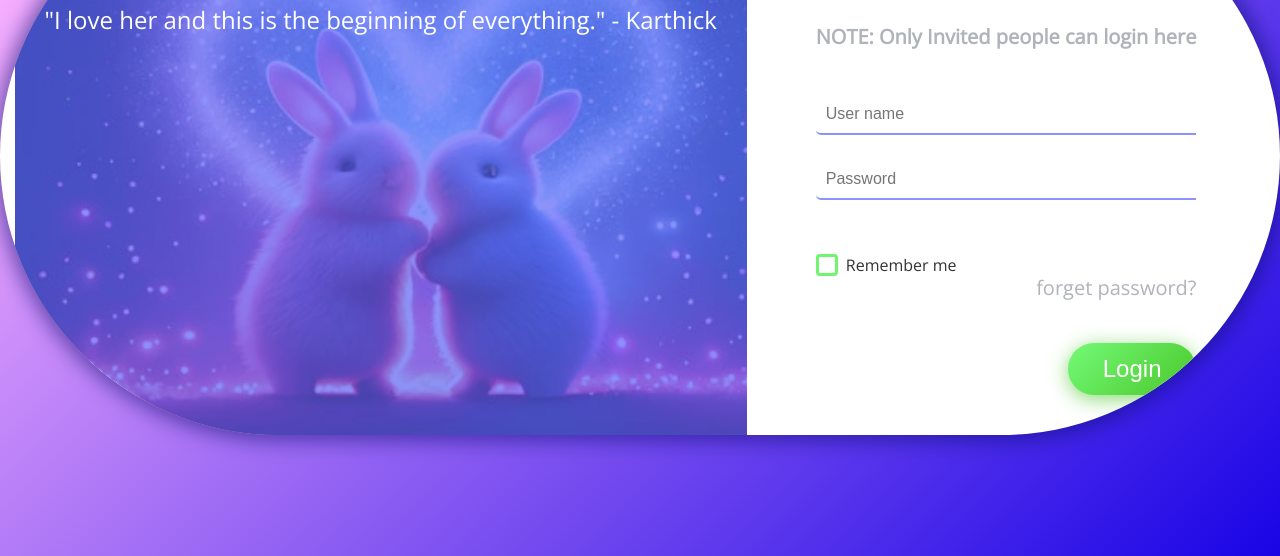
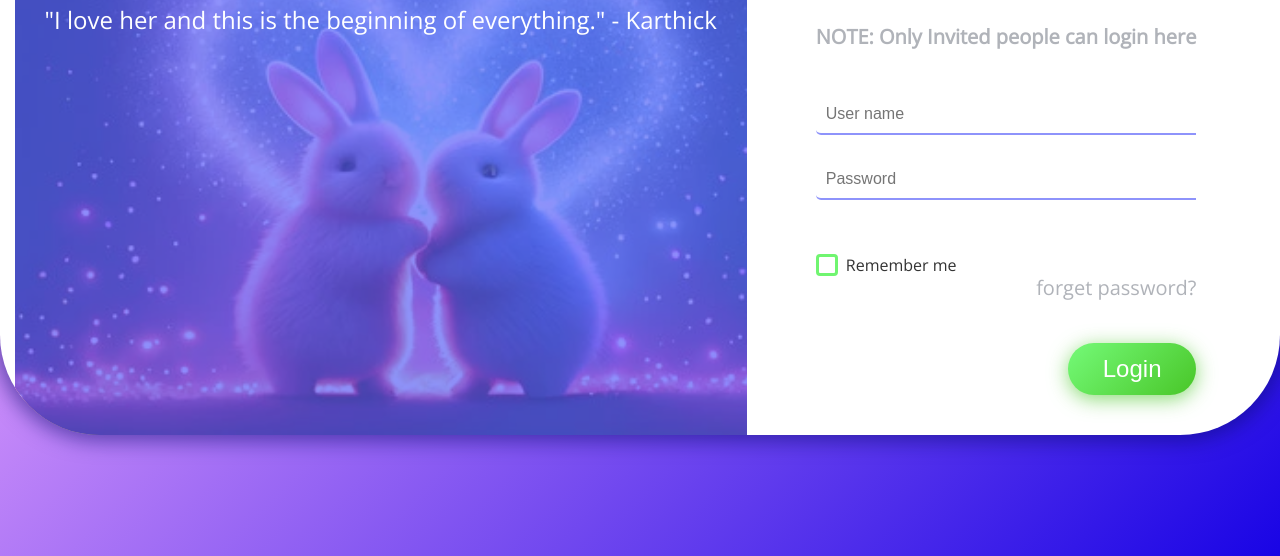
Before and after one commit to Karthick-SK1/SK-Marriage_Invite, a website: page index.html in a window 1280 px wide. Shown: the part 244-800 px from the top of the page. Drawn offline with nearby package versions, Linux system fonts and the light colour scheme.

Commit message:
Updated style.css to normal

```diff
--- a/style.css
+++ b/style.css
@@ -11,7 +11,7 @@ body {
   margin: 0 auto;
   width: 80%; /* or any desired value */
   background: #FFFFFF;
-  border-radius: 10000000111px;
+  border-radius: 100px;
   overflow: hidden;
   display: flex;
   flex: 1 1 100%;
```
